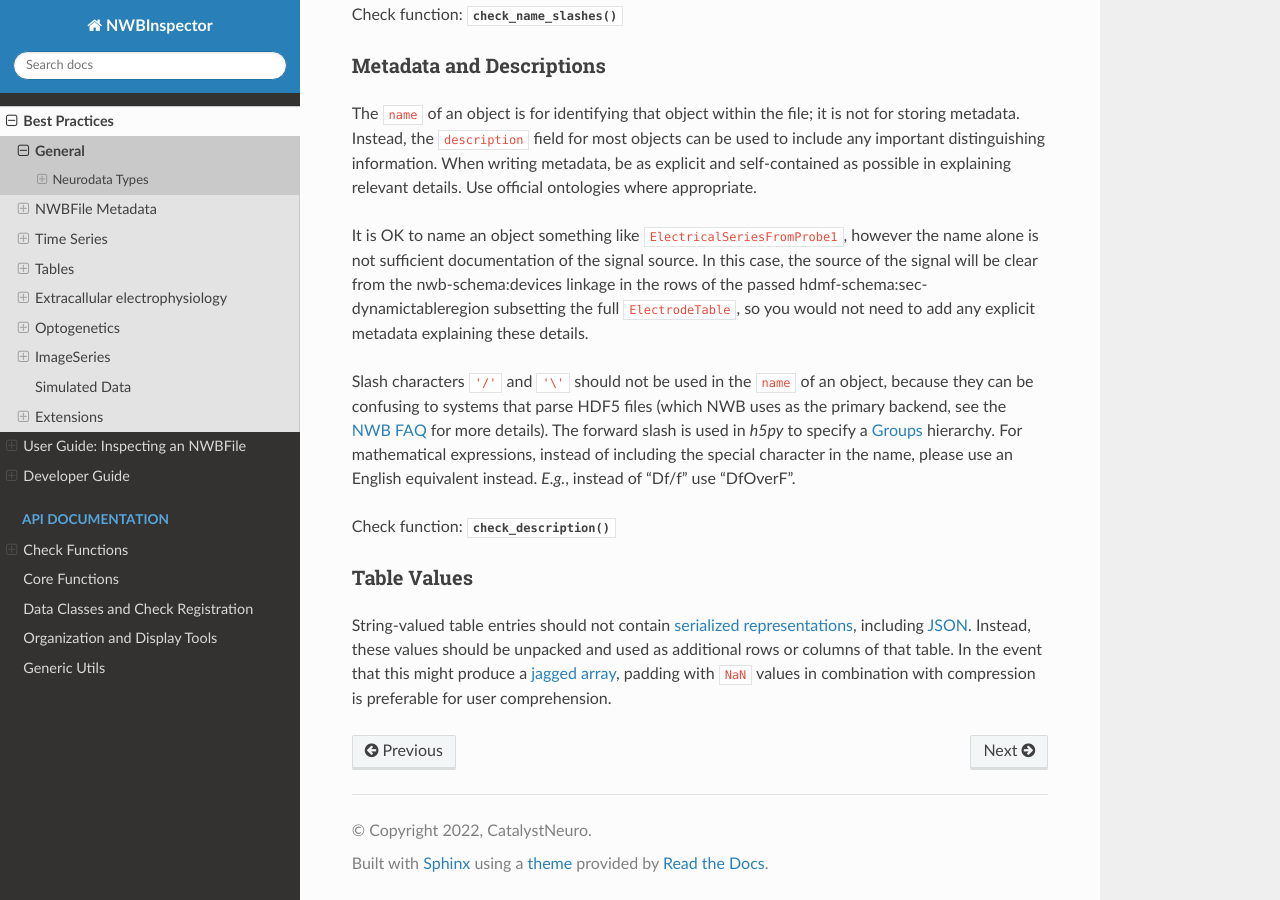
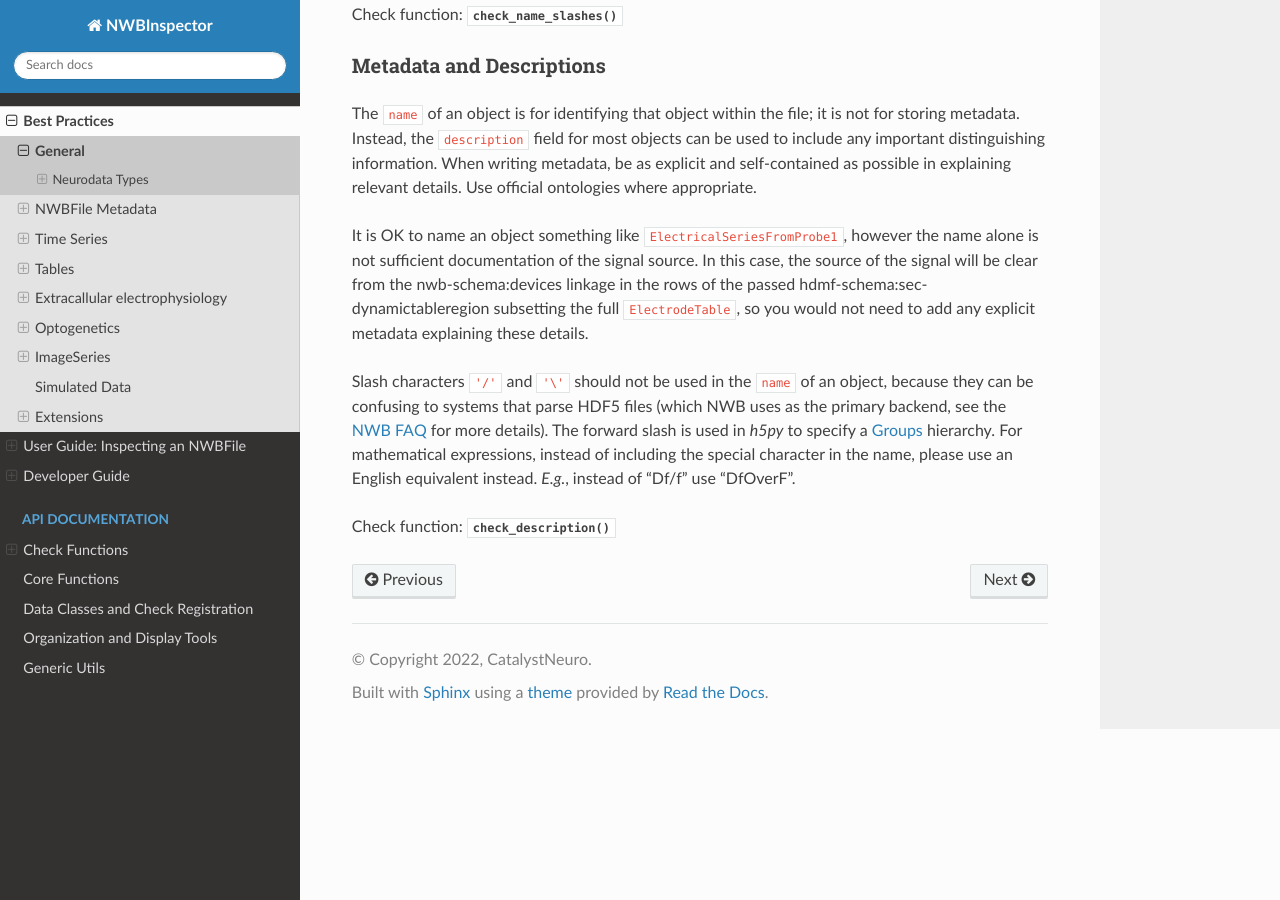
Before and after one commit to NeurodataWithoutBorders/nwbinspector, a Sphinx documentation site: the page built from docs/best_practices/general.rst, in a window 1280 px wide and 900 px high, scrolled down 847 px. Built offline with Sphinx 7.4.7 and the Read the Docs theme 2.0.0, drawn with Linux system fonts in a browser that asks for light colours.

Commit message:
Update general.rst

```diff
--- a/docs/best_practices/general.rst
+++ b/docs/best_practices/general.rst
@@ -68,12 +68,3 @@ For mathematical expressions, instead of including the special character in the
 instead. *E.g.*, instead of "Df/f" use "DfOverF".
 
 Check function: :py:meth:`~nwbinspector.checks.general.check_description`
-
-
-
-.. _best_practice_table_values:
-
-Table Values
-~~~~~~~~~~~~
-
-String-valued table entries should not contain :wikipedia:`serialized representations <Serialization>`, including :wikipedia:`JSON <JSON>`. Instead, these values should be unpacked and used as additional rows or columns of that table. In the event that this might produce a :wikipedia:`jagged array <Jagged_array>`, padding with ``NaN`` values in combination with compression is preferable for user comprehension.
```
